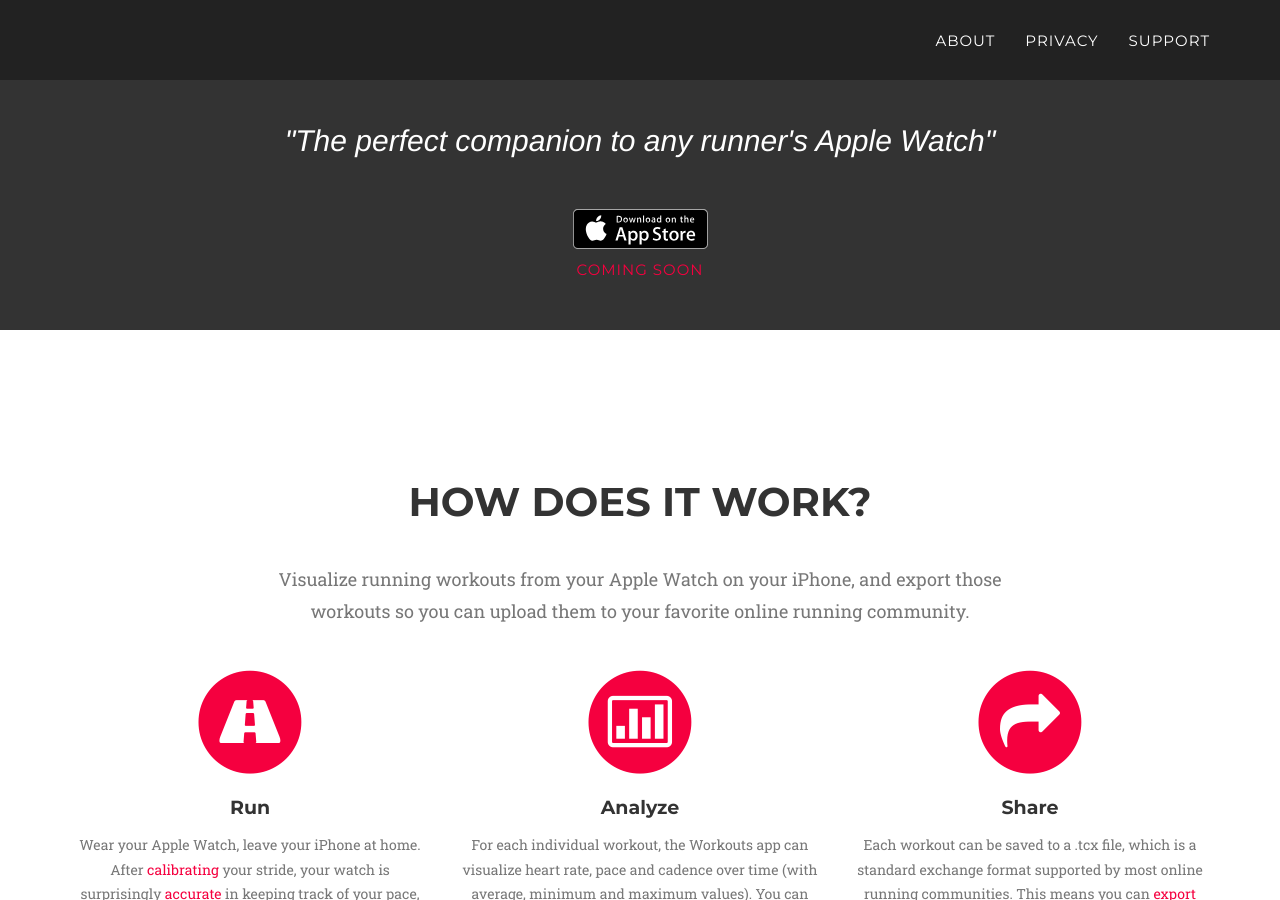
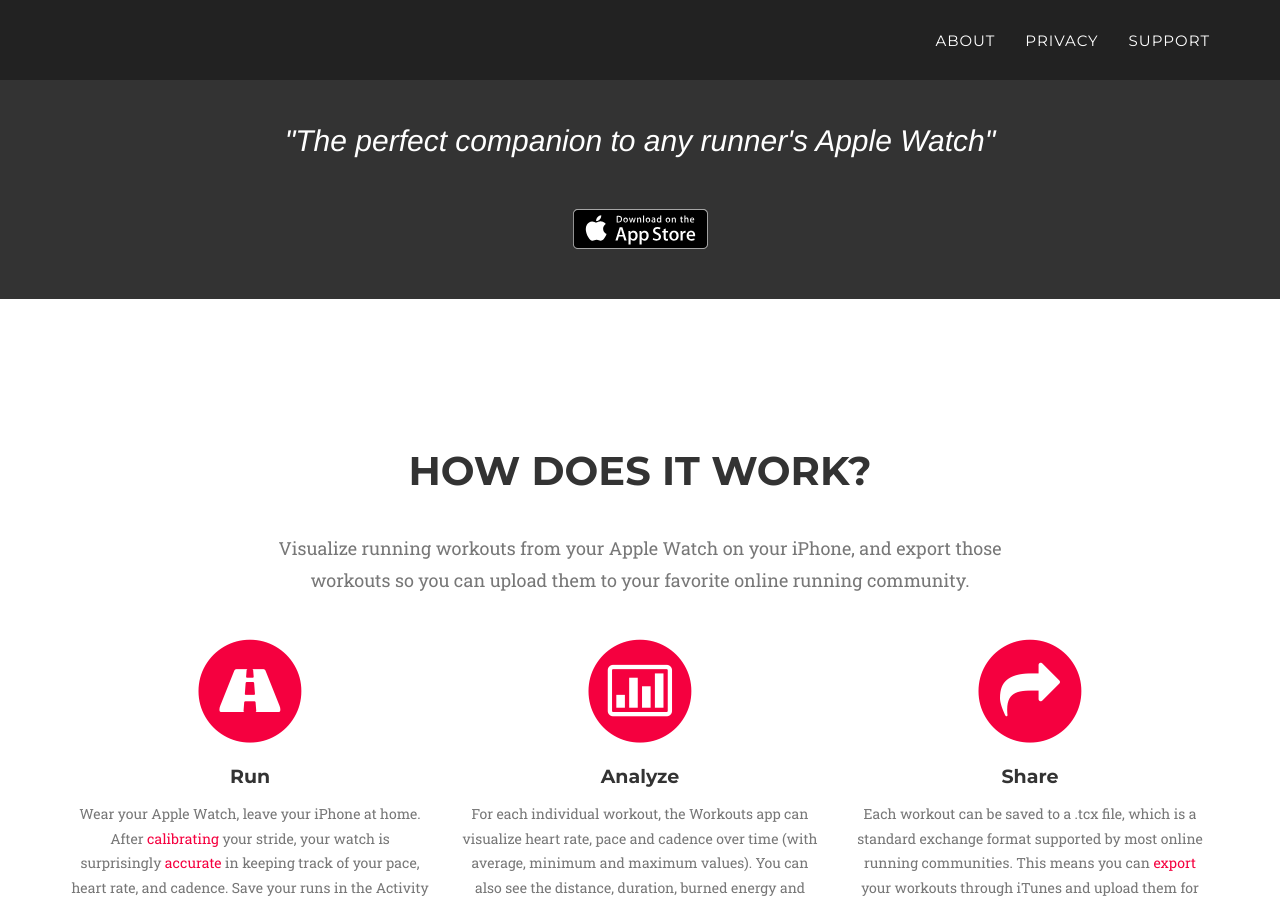
Before and after one commit to spectarun/spectarun.github.io, a Jekyll site: the page built from index.html, in a window 1280 px wide and 900 px high, scrolled down 529 px. Built offline with Jekyll 4.4.1, drawn with Linux system fonts in a browser that asks for light colours; some web fonts are replaced.

Commit message:
Update availability.

```diff
--- a/_includes/header.html
+++ b/_includes/header.html
@@ -41,7 +41,6 @@
                 <img src="img/logo.png" alt="SpectaRun Workouts">
                 <div class="intro-lead-in">"The perfect companion to any runner's Apple Watch"</div>
                 <a href="http://itunes.apple.com/app/id991723862"><img src="img/appstore.svg" alt="Available on the App Store"></a>
-                <div class="cta"">Coming soon</div>
             </div>
         </div>
     </header>
```
